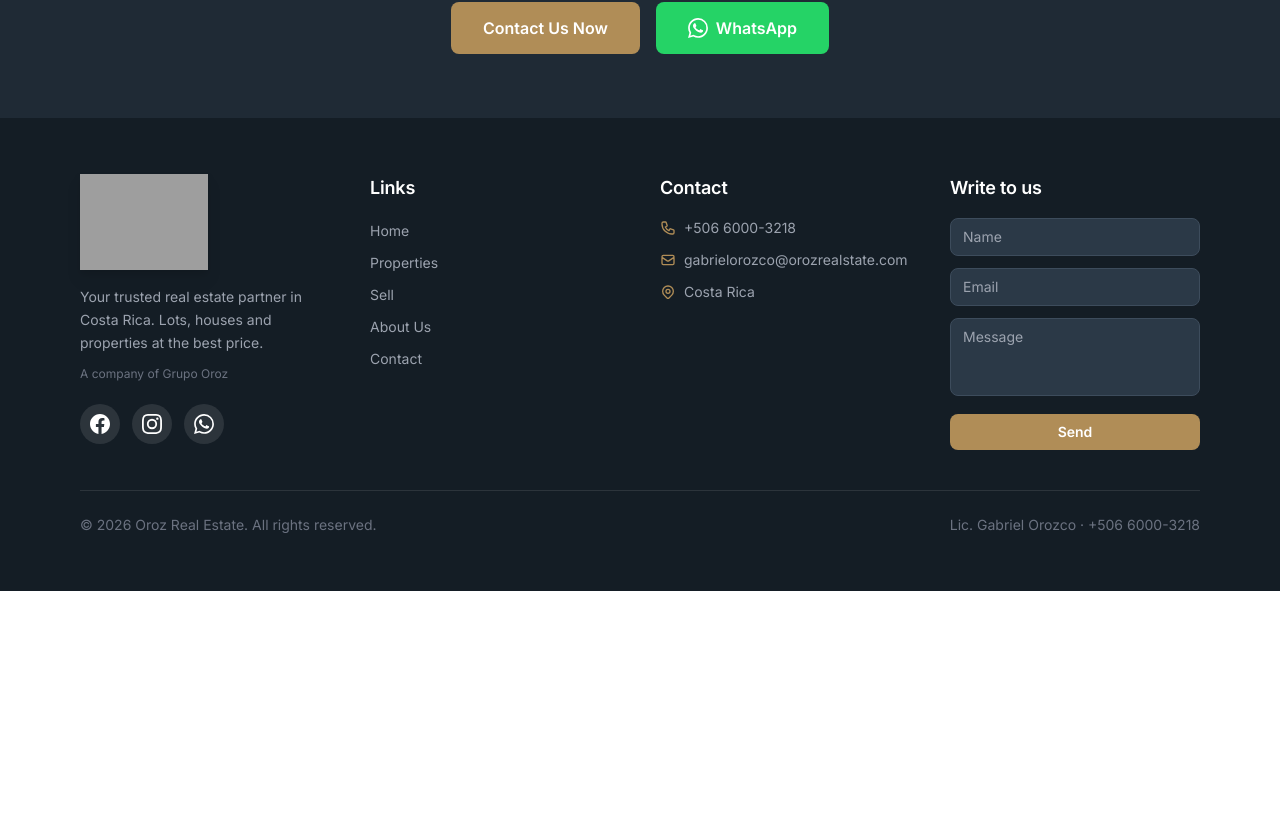
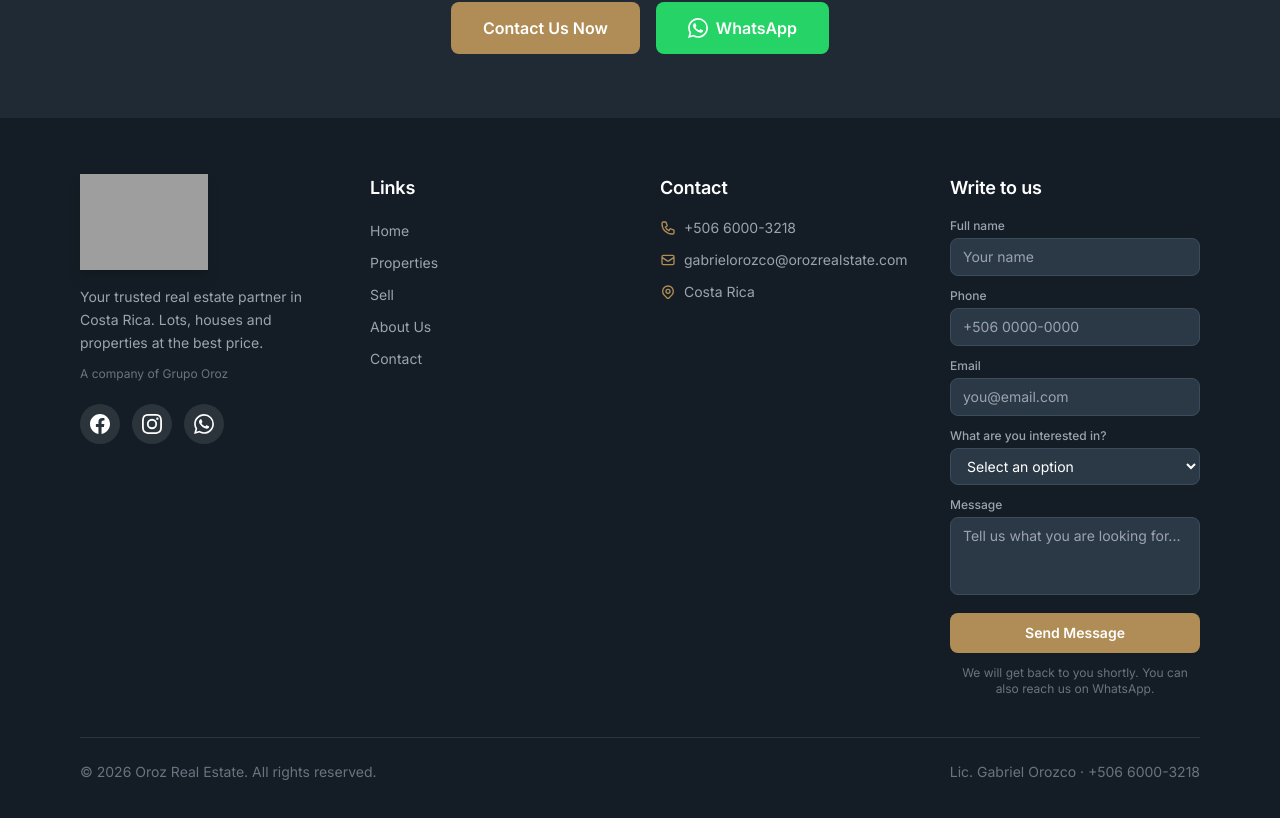
Before and after one commit to fxjorshcr-tech/terra-web, a Next.js app: page /en in a window 1280 px wide. Shown: the part 4442-5260 px from the top of the page. Before the commit the page ends 5033 px from the top, so only its background shows below. Built offline with nearby package versions, Linux system fonts and the light colour scheme; grey boxes are pictures that could not be loaded.

Commit message:
Formulario del pie de página con los mismos campos que la página de contacto
Etiquetas, teléfono, selector de interés y mensaje, enviando por el mismo endpoint.

Co-Authored-By: Claude Fable 5.1 <noreply@anthropic.com>
Claude-Session: https://claude.ai/code/session_01V8XrRpHT7zea2zKLhdNKbe

```diff
--- a/src/components/Footer.tsx
+++ b/src/components/Footer.tsx
@@ -11,15 +11,29 @@ import { Dict, Locale, tpl } from "@/i18n/dictionaries";
 export default function Footer({ lang, dict }: { lang: Locale; dict: Dict }) {
   const [formData, setFormData] = useState({
     nombre: "",
+    telefono: "",
     email: "",
+    interes: "",
     mensaje: "",
   });
   const [honeypot, setHoneypot] = useState("");
   const [enviando, setEnviando] = useState(false);
   const [modal, setModal] = useState<"success" | "error" | null>(null);
 
-  const textoWhatsApp = () =>
-    `${tpl(dict.contacto.waIntro, { nombre: formData.nombre })} ${formData.mensaje} (Email: ${formData.email})`;
+  const t = dict.contacto;
+  const intereses: Record<string, string> = {
+    casa: t.optCasa,
+    lote: t.optLote,
+    vender: t.optVender,
+    info: t.optInfo,
+  };
+
+  const textoWhatsApp = () => {
+    const interesTexto = intereses[formData.interes]
+      ? tpl(t.waInteres, { interes: intereses[formData.interes] })
+      : "";
+    return `${tpl(t.waIntro, { nombre: formData.nombre })}${interesTexto} ${formData.mensaje} (Tel: ${formData.telefono}, Email: ${formData.email})`;
+  };
 
   const handleSubmit = async (e: React.FormEvent) => {
     e.preventDefault();
@@ -29,12 +43,18 @@ export default function Footer({ lang, dict }: { lang: Locale; dict: Dict }) {
       const res = await fetch("/api/contact", {
         method: "POST",
         headers: { "Content-Type": "application/json" },
-        body: JSON.stringify({ ...formData, empresa: honeypot, origen: "footer", lang }),
+        body: JSON.stringify({
+          ...formData,
+          interes: intereses[formData.interes] ?? "",
+          empresa: honeypot,
+          origen: "footer",
+          lang,
+        }),
       });
       const data = await res.json().catch(() => ({}));
       if (res.ok && data.ok) {
         setModal("success");
-        setFormData({ nombre: "", email: "", mensaje: "" });
+        setFormData({ nombre: "", telefono: "", email: "", interes: "", mensaje: "" });
       } else {
         setModal("error");
       }
@@ -44,6 +64,10 @@ export default function Footer({ lang, dict }: { lang: Locale; dict: Dict }) {
       setEnviando(false);
     }
   };
+
+  const inputClase =
+    "w-full px-3 py-2 rounded-lg bg-secondary-600 border border-secondary-500 text-white placeholder-gray-400 text-sm focus:outline-none focus:ring-2 focus:ring-accent-500";
+  const labelClase = "block text-xs font-medium text-gray-400 mb-1";
 
   const links = [
     { href: `/${lang}`, label: dict.nav.inicio },
@@ -161,36 +185,88 @@ export default function Footer({ lang, dict }: { lang: Locale; dict: Dict }) {
               {dict.footer.escribanos}
             </h3>
             <form onSubmit={handleSubmit} className="space-y-3 relative">
+              <div>
+                <label htmlFor="f-nombre" className={labelClase}>
+                  {t.lblNombre}
+                </label>
                 <input
                   type="text"
-                placeholder={dict.footer.phNombre}
+                  id="f-nombre"
                   required
                   value={formData.nombre}
                   onChange={(e) =>
                     setFormData({ ...formData, nombre: e.target.value })
                   }
-                className="w-full px-3 py-2 rounded-lg bg-secondary-600 border border-secondary-500 text-white placeholder-gray-400 text-sm focus:outline-none focus:ring-2 focus:ring-accent-500"
+                  className={inputClase}
+                  placeholder={t.phNombre}
                 />
+              </div>
+              <div>
+                <label htmlFor="f-telefono" className={labelClase}>
+                  {t.lblTelefono}
+                </label>
+                <input
+                  type="tel"
+                  id="f-telefono"
+                  value={formData.telefono}
+                  onChange={(e) =>
+                    setFormData({ ...formData, telefono: e.target.value })
+                  }
+                  className={inputClase}
+                  placeholder="+506 0000-0000"
+                />
+              </div>
+              <div>
+                <label htmlFor="f-email" className={labelClase}>
+                  {t.lblCorreo}
+                </label>
                 <input
                   type="email"
-                placeholder={dict.footer.phEmail}
+                  id="f-email"
                   required
                   value={formData.email}
                   onChange={(e) =>
                     setFormData({ ...formData, email: e.target.value })
                   }
-                className="w-full px-3 py-2 rounded-lg bg-secondary-600 border border-secondary-500 text-white placeholder-gray-400 text-sm focus:outline-none focus:ring-2 focus:ring-accent-500"
+                  className={inputClase}
+                  placeholder={t.phCorreo}
                 />
+              </div>
+              <div>
+                <label htmlFor="f-interes" className={labelClase}>
+                  {t.lblInteres}
+                </label>
+                <select
+                  id="f-interes"
+                  value={formData.interes}
+                  onChange={(e) =>
+                    setFormData({ ...formData, interes: e.target.value })
+                  }
+                  className={inputClase}
+                >
+                  <option value="">{t.optSeleccione}</option>
+                  <option value="casa">{t.optCasa}</option>
+                  <option value="lote">{t.optLote}</option>
+                  <option value="vender">{t.optVender}</option>
+                  <option value="info">{t.optInfo}</option>
+                </select>
+              </div>
+              <div>
+                <label htmlFor="f-mensaje" className={labelClase}>
+                  {t.lblMensaje}
+                </label>
                 <textarea
-                placeholder={dict.footer.phMensaje}
+                  id="f-mensaje"
                   required
                   rows={3}
                   value={formData.mensaje}
                   onChange={(e) =>
                     setFormData({ ...formData, mensaje: e.target.value })
                   }
-                className="w-full px-3 py-2 rounded-lg bg-secondary-600 border border-secondary-500 text-white placeholder-gray-400 text-sm focus:outline-none focus:ring-2 focus:ring-accent-500 resize-none"
+                  className={`${inputClase} resize-none`}
+                  placeholder={t.phMensaje}
                 />
+              </div>
               <div className="absolute -left-[9999px] top-auto w-px h-px overflow-hidden" aria-hidden="true">
                 <label htmlFor="f-empresa">Empresa</label>
                 <input
@@ -206,10 +282,17 @@ export default function Footer({ lang, dict }: { lang: Locale; dict: Dict }) {
               <button
                 type="submit"
                 disabled={enviando}
-                className="w-full bg-accent-500 hover:bg-accent-600 disabled:opacity-60 disabled:cursor-not-allowed text-white py-2 rounded-lg font-semibold text-sm transition-colors"
+                className="w-full bg-accent-500 hover:bg-accent-600 disabled:opacity-60 disabled:cursor-not-allowed text-white py-2.5 rounded-lg font-semibold text-sm transition-colors flex items-center justify-center gap-2"
               >
-                {enviando ? dict.contacto.enviando : dict.footer.enviar}
+                {enviando && (
+                  <svg className="w-4 h-4 animate-spin" fill="none" viewBox="0 0 24 24">
+                    <circle className="opacity-25" cx="12" cy="12" r="10" stroke="currentColor" strokeWidth="4" />
+                    <path className="opacity-75" fill="currentColor" d="M4 12a8 8 0 018-8v4a4 4 0 00-4 4H4z" />
+                  </svg>
+                )}
+                {enviando ? t.enviando : t.enviar}
               </button>
+              <p className="text-gray-500 text-xs text-center">{t.nota}</p>
             </form>
           </div>
         </div>
```
Lines whose indentation alone changed are shown as unchanged.
